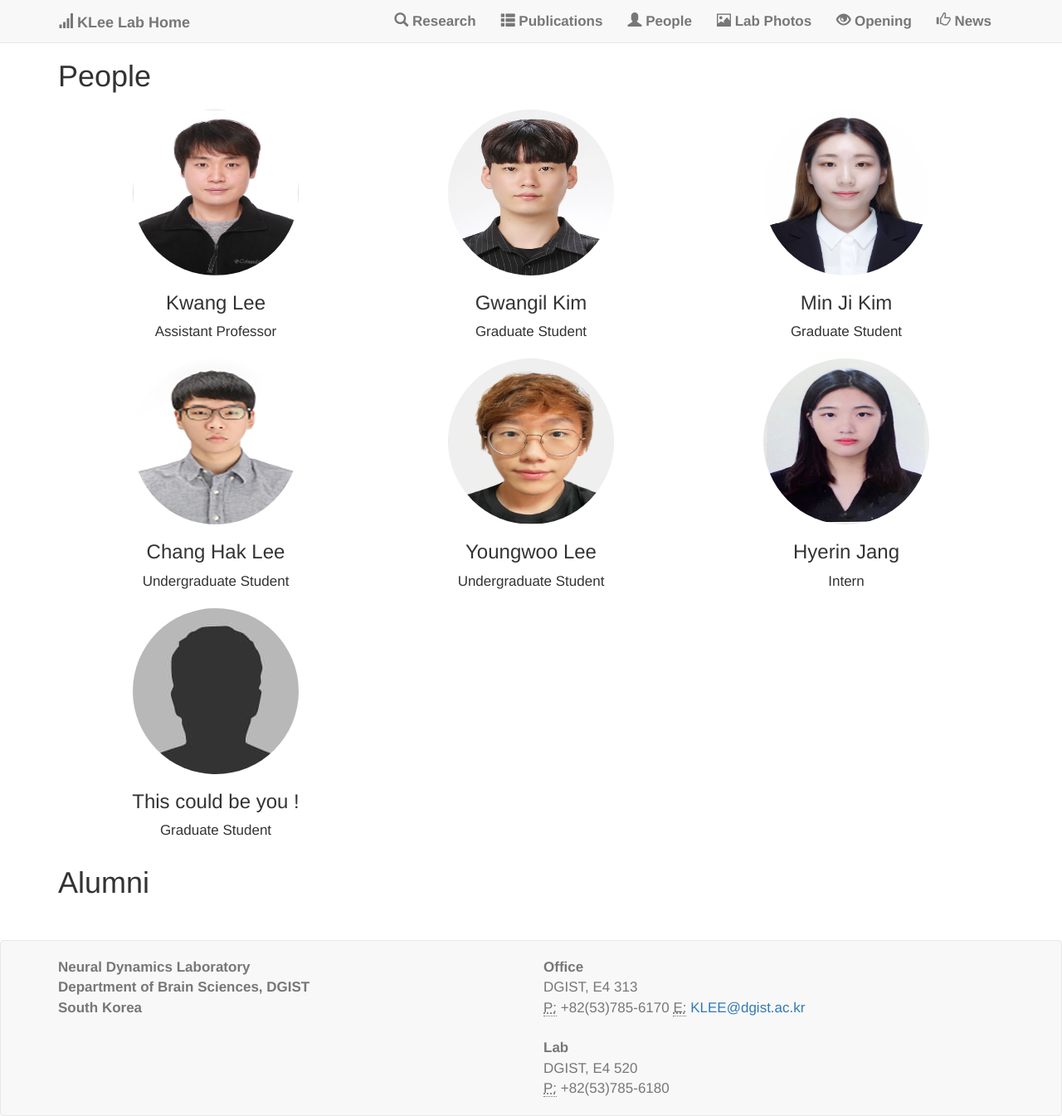
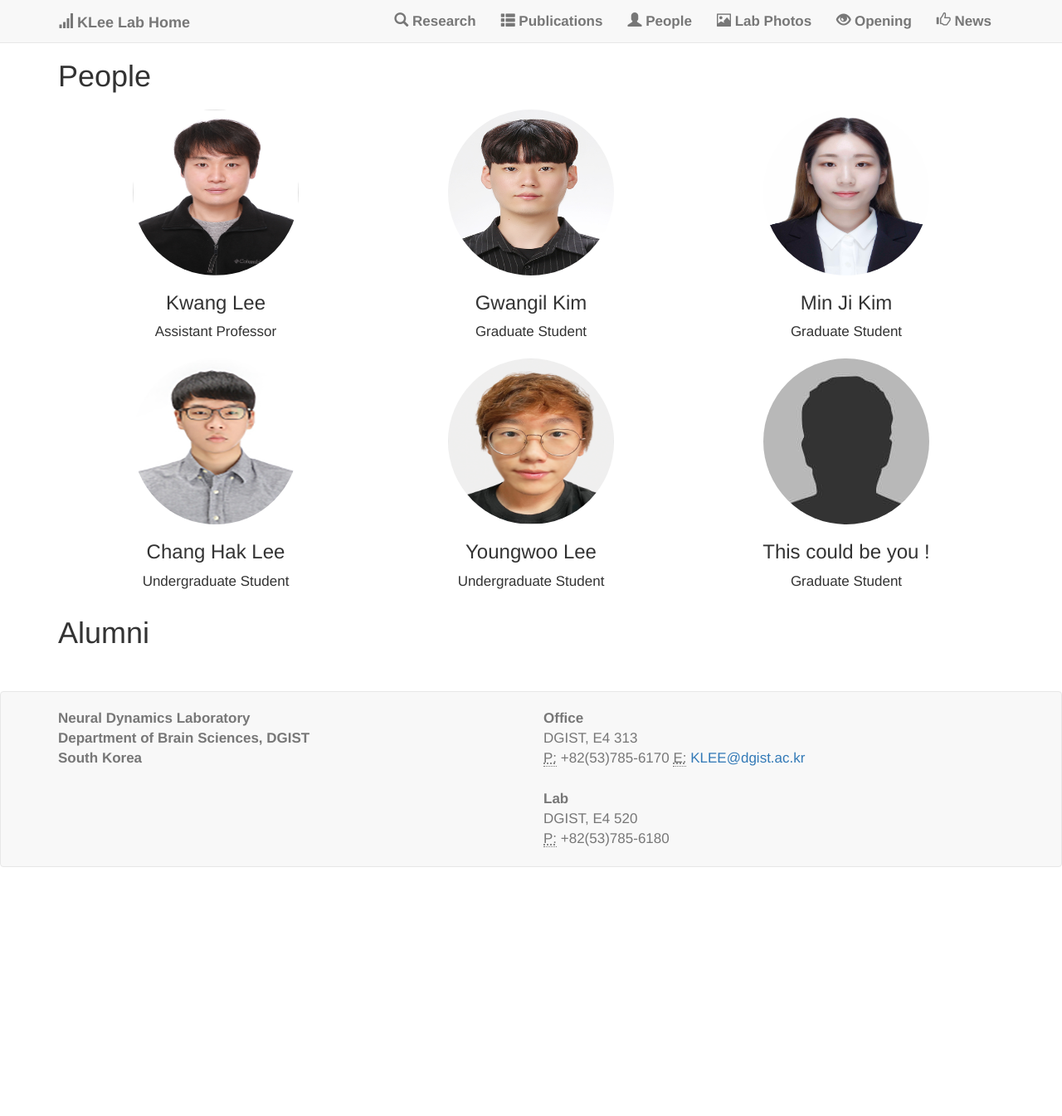
Before and after one commit to kleelab/kleelab.github.io, a Jekyll site: the page built from people.html, in a window 1280 px wide. Shown: the whole page at 83% size. Built offline with Jekyll 4.4.1, drawn with Linux system fonts in a browser that asks for light colours; nearby versions of some CDN libraries; a style sheet for code colours, icons or effects is not loaded; after the commit the page ends 1045 px from its top, so only the background shows below that.

Commit message:
Update people.yml

```diff
--- a/_data/people.yml
+++ b/_data/people.yml
@@ -20,10 +20,6 @@
   role: Undergraduate Student
   photo: "/images/Youngwoo Lee.PNG"
 
-- name: Hyerin Jang
-  role: Intern
-  photo: "/images/Hyerin Jang.jpg"
-
 - name: "This could be you !"
   role: Graduate Student
   photo: "/images/Rock.jpg"
```
